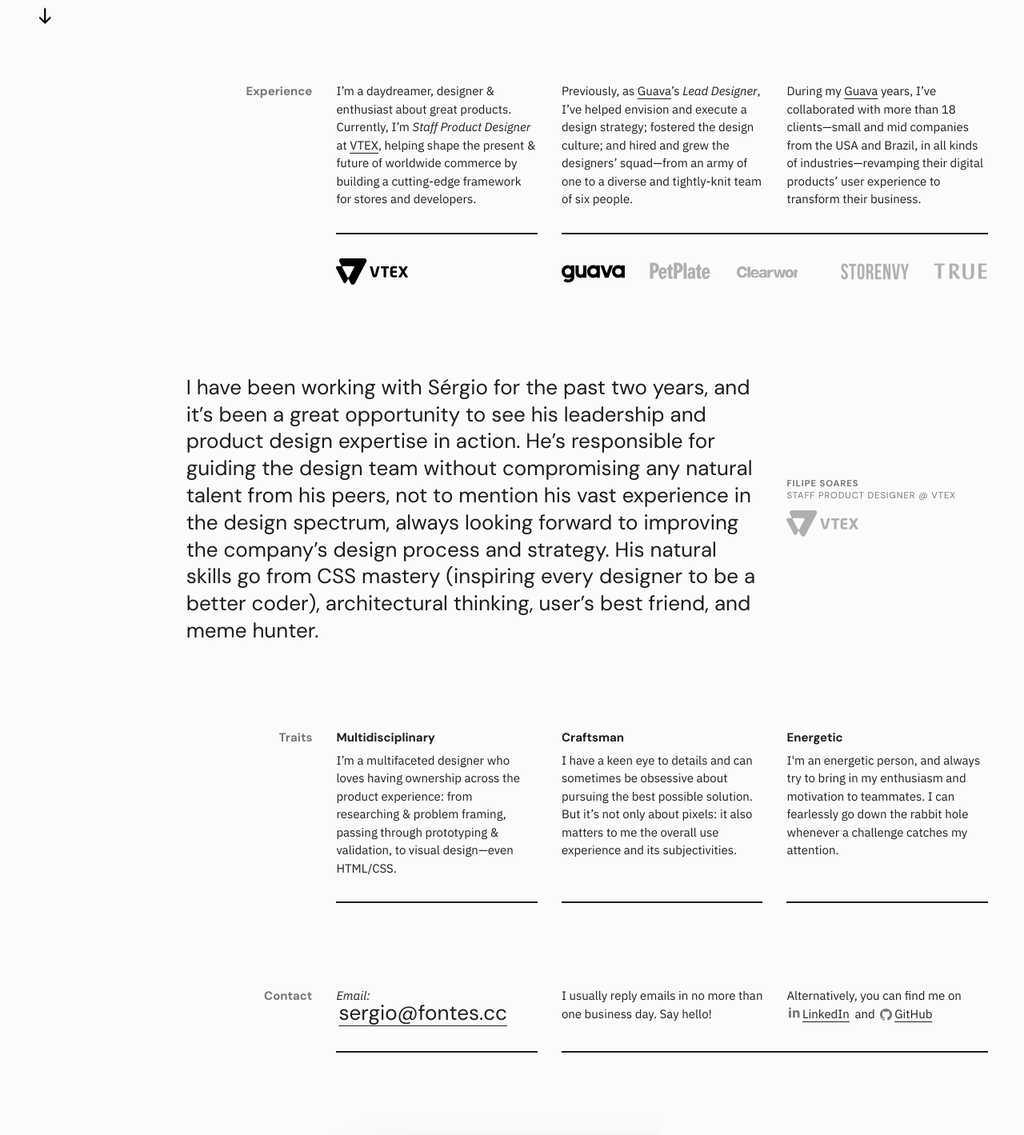
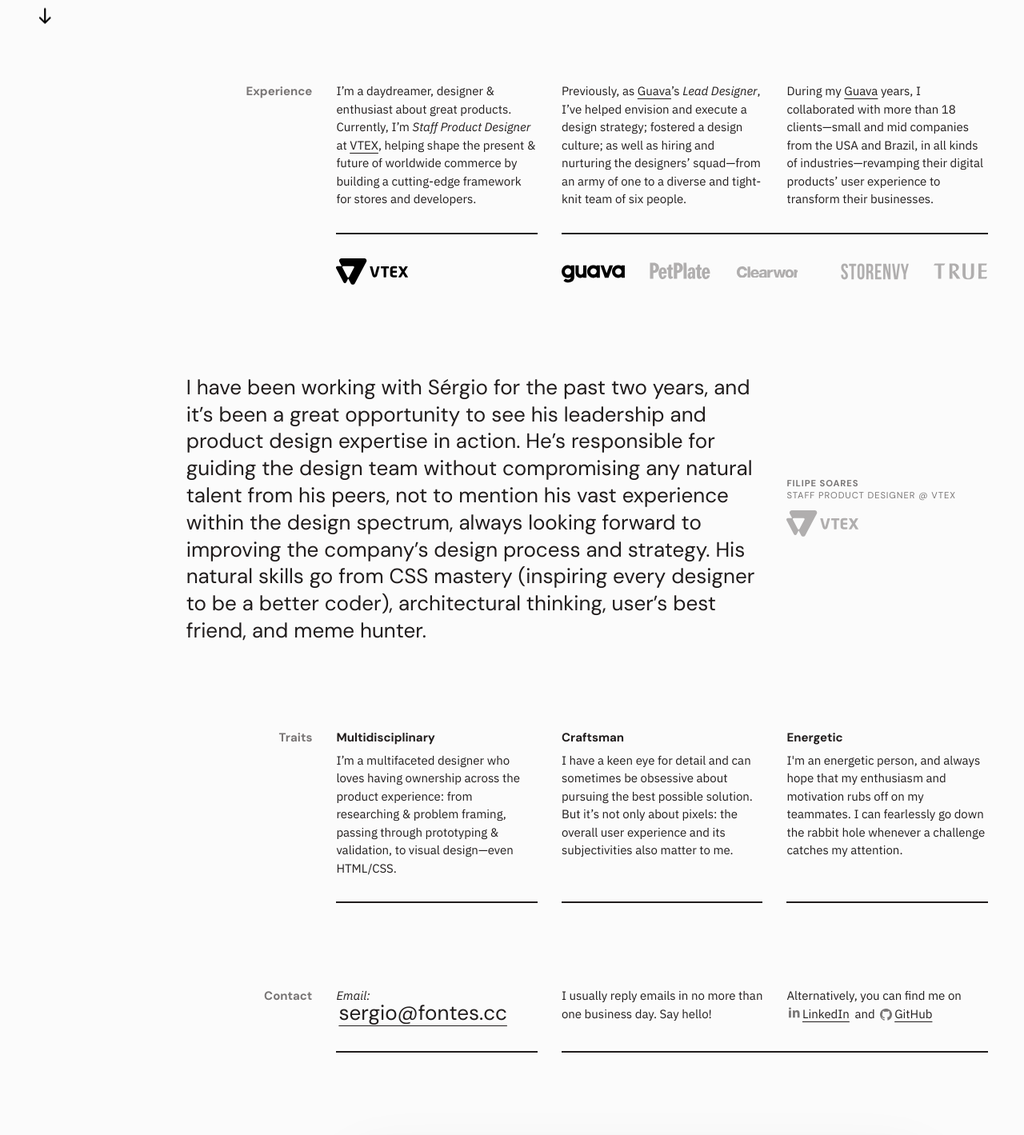
Before and after one commit to sergiofontes/fontes.cc, a Next.js app: page / in a window 1280 px wide. Shown: the part 722-2141 px from the top of the page at 80% size. Built offline with nearby package versions, Linux system fonts and the light colour scheme.

Commit message:
Fix typos and improve copywriting

```diff
--- a/components/about/experience.js
+++ b/components/about/experience.js
@@ -32,17 +32,17 @@ export default function Experience() {
             Guava
           </a>
           ’s <em>Lead Designer</em>, I’ve helped envision and execute a design
-          strategy; fostered the design culture; and hired and grew the designers’
-          squad—from an army of one to a diverse and tightly-knit team of six people.
+          strategy; fostered a design culture; as well as hiring and nurturing the designers’
+          squad—from an army of one to a diverse and tight-knit team of six people.
         </p>
         <p>
           During my{' '}
           <a href="https://guava.software" target="_blank">
             Guava
           </a>{' '}
-          years, I’ve collaborated with more than 18 clients—small and mid companies
+          years, I collaborated with more than 18 clients—small and mid companies
           from the USA and Brazil, in all kinds of industries—revamping their digital
-          products’ user experience to transform their business.
+          products’ user experience to transform their businesses.
         </p>
       </div>
       <ul className={style.logos} aria-label="Companies I've collaborated with">
--- a/components/about/testimonial.js
+++ b/components/about/testimonial.js
@@ -12,7 +12,7 @@ export default function Experience() {
           I have been working with Sérgio for the past two years, and it’s been a great
           opportunity to see his leadership and product design expertise in action.
           He’s responsible for guiding the design team without compromising any natural
-          talent from his peers, not to mention his vast experience in the design
+          talent from his peers, not to mention his vast experience within the design
           spectrum, always looking forward to improving the company’s design process
           and strategy. His natural skills go from CSS mastery (inspiring every
           designer to be a better coder), architectural thinking, user’s best friend,
--- a/components/about/traits.js
+++ b/components/about/traits.js
@@ -9,8 +9,8 @@ export default function Traits() {
       <div className={cn(style.column, 'column')}>
         <h3>Multidisciplinary</h3>
         <p>
-          I’m a multifaceted designer who loves having ownership across the
-          product experience: from researching &amp; problem framing, passing through
+          I’m a multifaceted designer who loves having ownership across the product
+          experience: from researching &amp; problem framing, passing through
           prototyping &amp; validation, to visual design—even{' '}
           <abbr title="Hypertext Markup Language">HTML</abbr>/
           <abbr title="Cascading Style Sheets">CSS</abbr>.
@@ -20,18 +20,18 @@ export default function Traits() {
       <div className={cn(style.column, 'column')}>
         <h3>Craftsman</h3>
         <p>
-          I have a keen eye to details and can sometimes be obsessive about pursuing
-          the best possible solution. But it’s not only about pixels: it also matters
-          to me the overall use experience and its subjectivities.
+          I have a keen eye for detail and can sometimes be obsessive about pursuing
+          the best possible solution. But it’s not only about pixels: the overall user
+          experience and its subjectivities also matter to me.
         </p>
       </div>
       <span className={cn(style.divisor, 'divisor')}></span>
       <div className={cn(style.column, 'column')}>
         <h3>Energetic</h3>
         <p>
-          I'm an energetic person, and always try to bring in my
-          enthusiasm and motivation to teammates. I can fearlessly go down the rabbit hole
-          whenever a challenge catches my attention.
+          I'm an energetic person, and always hope that my enthusiasm and motivation
+          rubs off on my teammates. I can fearlessly go down the rabbit hole whenever
+          a challenge catches my attention.
         </p>
       </div>
       <span className={cn(style.divisor, style.last, 'last divisor')}></span>
--- a/components/work/petplate.js
+++ b/components/work/petplate.js
@@ -80,7 +80,7 @@ export default function WorkPetPlate() {
 
       <p>
         PetPlate is an online delivery service that sells healthy food for dogs through
-        personalized meal plans. Guava team and I helped rebrand their website and
+        personalized meal plans. The Guava team and I helped rebrand their website and
         designed a new subscription flow, user profile, and order management. We also
         delivered a new one-off ordering flow for their functional foods. I designed
         and produced new PDPs &amp; a fast checkout system by articulating requirements
--- a/styles/grid.scss
+++ b/styles/grid.scss
@@ -3,7 +3,6 @@
 ///////////////////////////////////////////////////////////////////////////////
 
 // stylelint-disable
-
 @use "sass:math";
 @import "scaffold";
 
@@ -64,7 +63,6 @@ $column-max       : math.div($container-max - ($gap * ($columns - 1)), $columns)
     --base        : #{$base-large};
   }
 }
-
 // stylelint-enable
 
 // Grid System ////////////////////////////////////////////////////////////////
```
